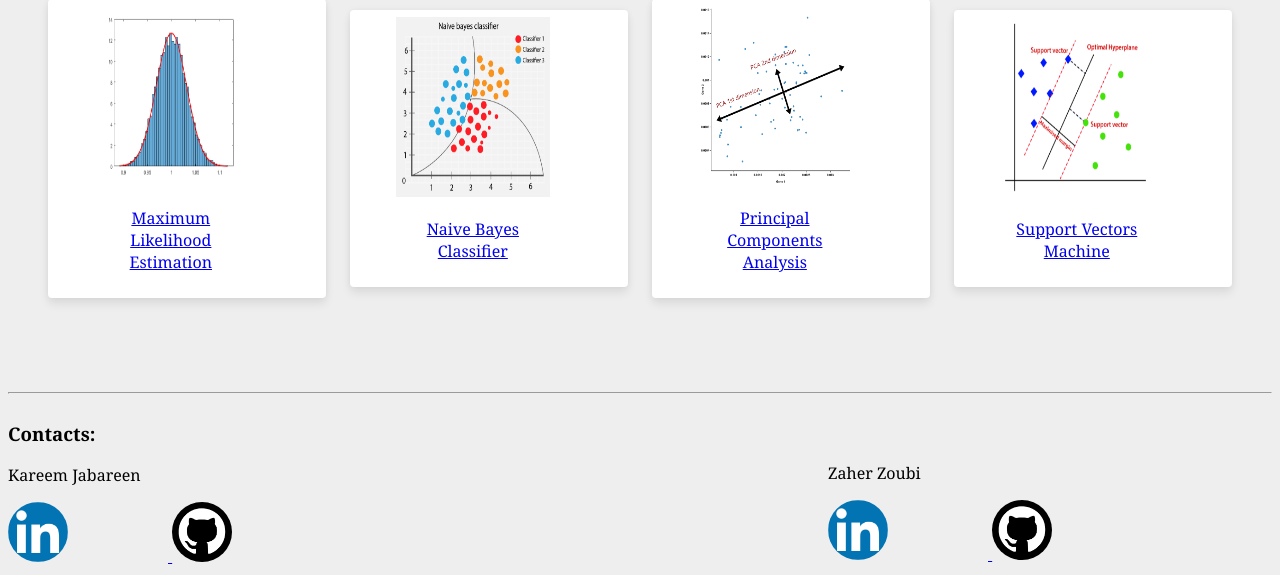
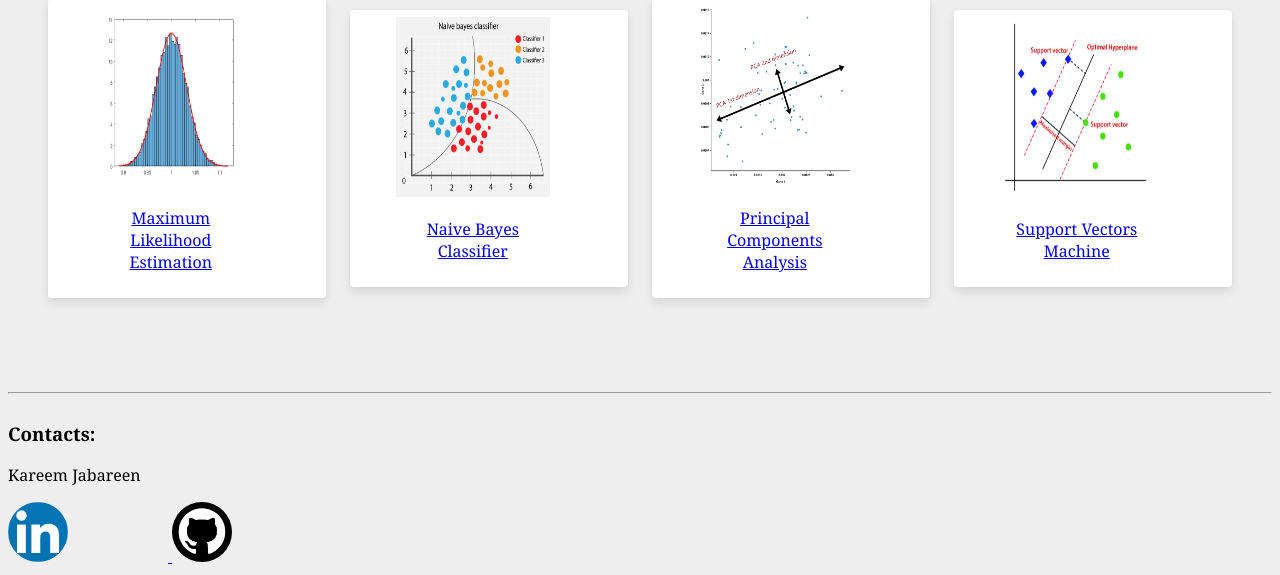
Before and after one commit to KareemJBR/machine-learning-algorithms-simulator, a Django app: template core/templates/home.html in a window 1280 px wide. Shown: the part 457-1032 px from the top of the page. Run offline with Django 4.2, Linux system fonts and the light colour scheme; the template is opened without the code that fills it, so the values that code supplies are empty; parts of the project's set-up code (start-up, migrations or seed data) failed here and were passed over.

Commit message:
Removed irrelevant code

```diff
--- a/core/templates/home.html
+++ b/core/templates/home.html
@@ -114,20 +114,6 @@
             <img class="icon_img" src="{% static 'github_icon.png' %}" width="80px" height="80px" alt="Error loading Github icon.">
           </a>
         </div>
-
-        <div style="margin-left: 820px;">
-          <br>
-          <br>
-          <p>Zaher Zoubi</p>
-          <a href="https://www.linkedin.com/in/zaher-zoubi-483b90197/">
-            <img class="icon_img" src="{% static 'linkedIn_icon.png' %}" width="80px" height="80px" alt="Error loading LinkedIn icon.">
-          </a>
-
-          <a href="https://github.com/Zoubizaher">
-            <img class="icon_img" src="{% static 'github_icon.png' %}" width="80px" height="80px" alt="Error loading Github icon.">
-          </a>
-
-        </div>
       </div>
 
   </body>
```
